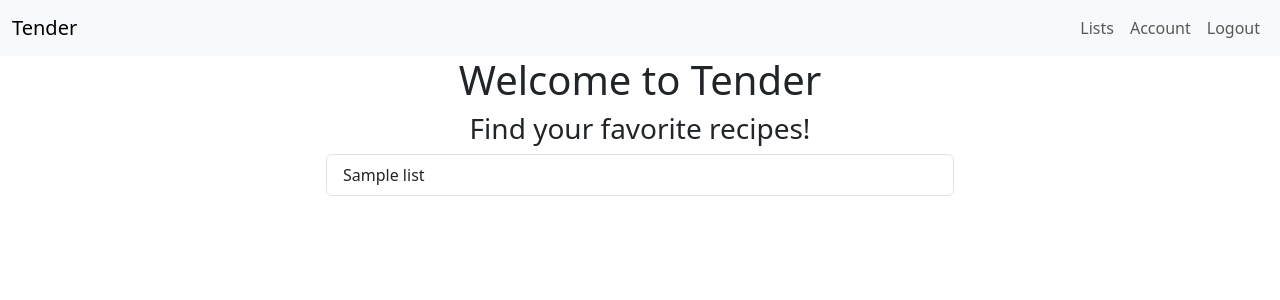
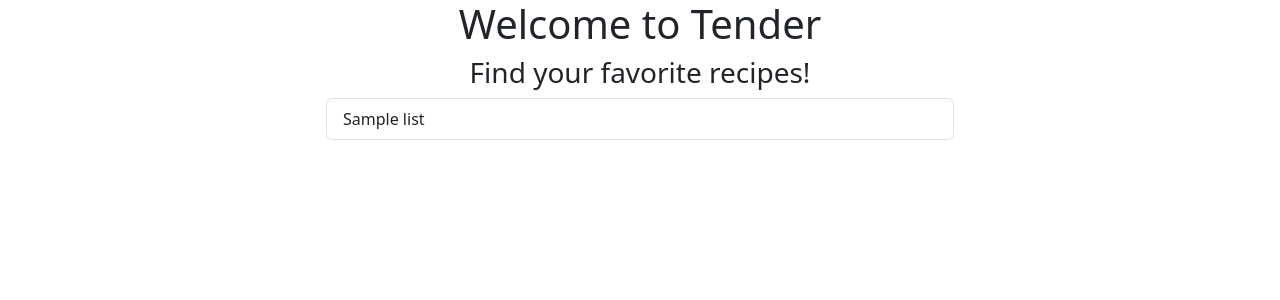
Before and after one commit to agnesmcc/capstone_project_one, a Flask app: page /lists in a window 1280 px wide. Shown: the top 300 px of the page. Run offline with Flask 2, Linux system fonts and the light colour scheme; tables that the repository leaves empty hold one stand-in row (values such as "Sample post"); some libraries are stand-ins or nearby versions.

Commit message:
hide navbar when not logged in

```diff
--- a/templates/base.html
+++ b/templates/base.html
@@ -18,9 +18,10 @@
 </head>
 
 <body>
+  {% if g.user %}
   <nav class="navbar navbar-expand-lg bg-body-tertiary">
     <div class="container-fluid">
-      <a class="navbar-brand" href="#">Tender</a>
+      <a class="navbar-brand" href="/">Tender</a>
         <ul class="navbar-nav">
           <li class="nav-item">
             <a class="nav-link" href="/lists">Lists</a>
@@ -34,6 +35,7 @@
         </ul>
     </div>
   </nav>
+  {% endif %}
 
   <div class="text-center">
     <h1>Welcome to Tender</h1>
```
